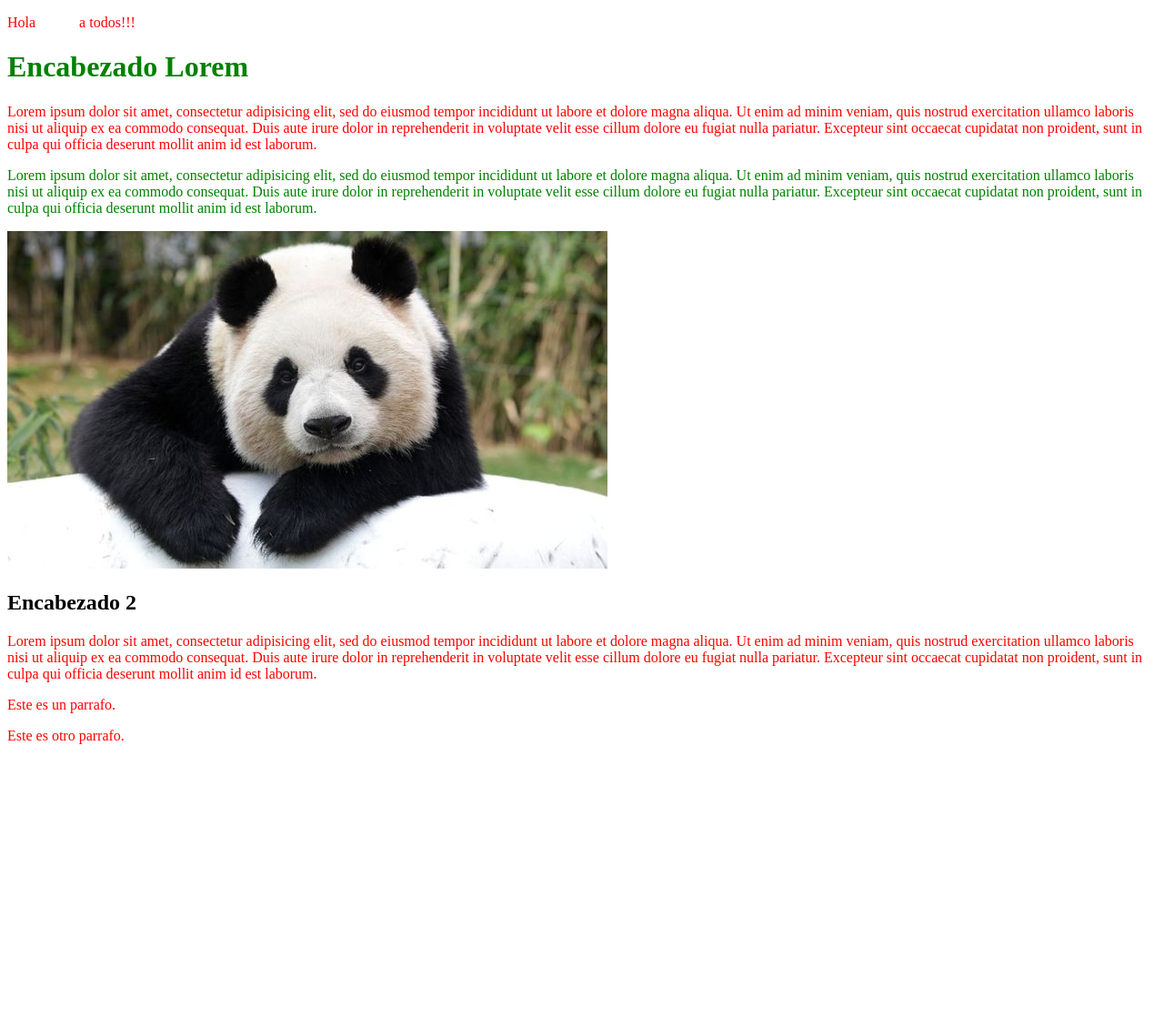
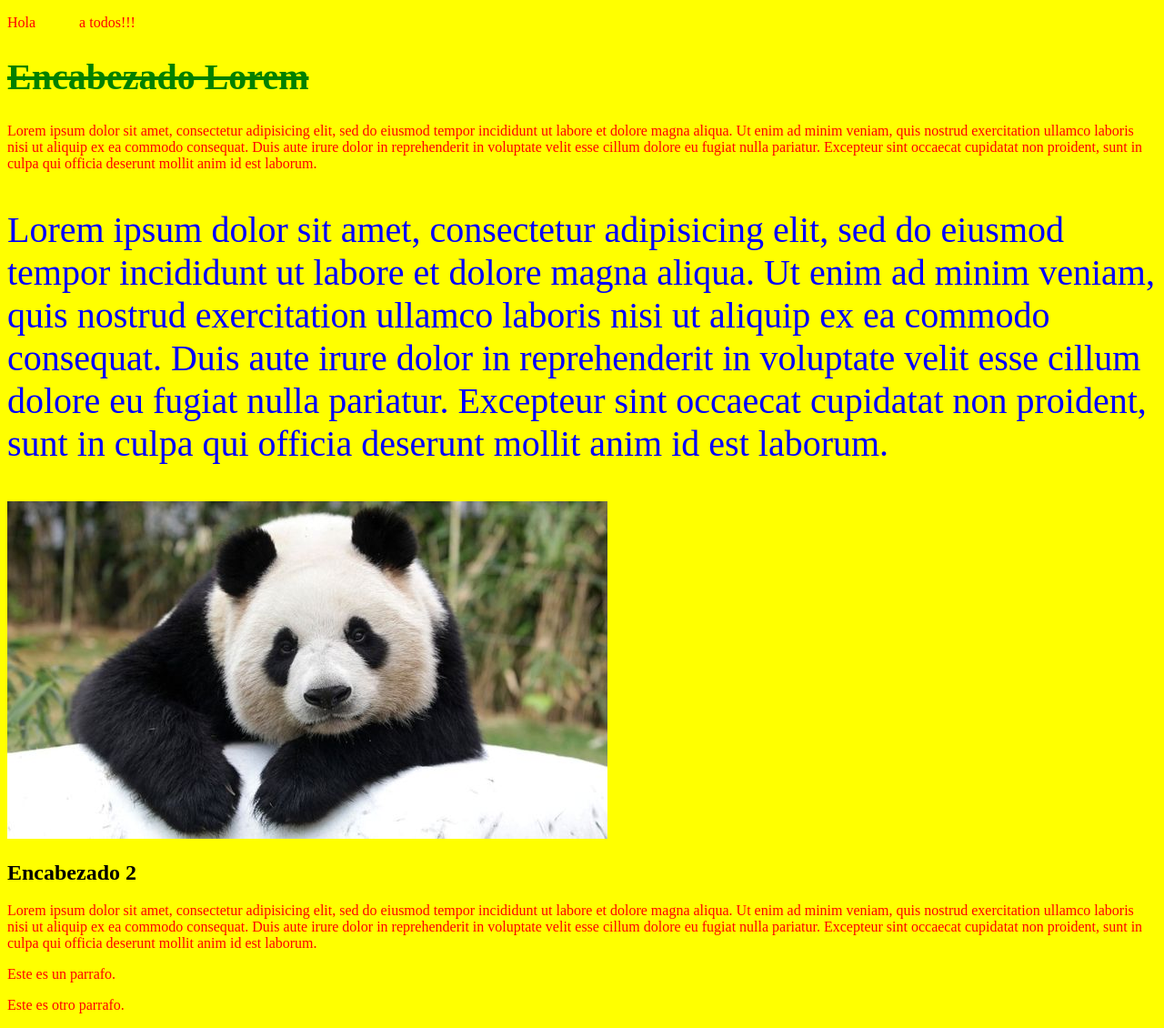
Before and after one commit to Unicen-Tuari/PW2017, a PHP site: page /index.html in a window 1280 px wide. Shown: the whole page at 91% size. Before the commit the page ends 818 px from the top, so only its background shows below. Run offline with PHP 8.4, Linux system fonts and the light colour scheme.

Commit message:
Fondo amarillo y h1 subrayado

```diff
--- a/estilo.css
+++ b/estilo.css
@@ -1,3 +1,12 @@
+body {
+  background-color: rgb(255,255,0);
+
+}
+
+h1
+{
+  text-decoration:line-through;
+}
 p
 {
   color:red;
@@ -6,4 +15,9 @@ p
 .verde
 {
   color:green;
+  font-size: 40px;
 }
+
+#pimportante {
+  color: blue;
+}
--- a/index.html
+++ b/index.html
@@ -14,7 +14,7 @@
   <p>
     Lorem ipsum dolor sit amet, consectetur adipisicing elit, sed do eiusmod tempor incididunt ut labore et dolore magna aliqua. Ut enim ad minim veniam, quis nostrud exercitation ullamco laboris nisi ut aliquip ex ea commodo consequat. Duis aute irure dolor in reprehenderit in voluptate velit esse cillum dolore eu fugiat nulla pariatur. Excepteur sint occaecat cupidatat non proident, sunt in culpa qui officia deserunt mollit anim id est laborum.
   </p>
-  <p class="verde">
+  <p class="verde" id="pimportante">
     Lorem ipsum dolor sit amet, consectetur adipisicing elit, sed do eiusmod tempor incididunt ut labore et dolore magna aliqua. Ut enim ad minim veniam, quis nostrud exercitation ullamco laboris nisi ut aliquip ex ea commodo consequat. Duis aute irure dolor in reprehenderit in voluptate velit esse cillum dolore eu fugiat nulla pariatur. Excepteur sint occaecat cupidatat non proident, sunt in culpa qui officia deserunt mollit anim id est laborum.
   </p>
   <img src="panda.jpeg" alt="Panda en el bosque" />
```
Also changed, not shown: pandachico.jpeg (added).
